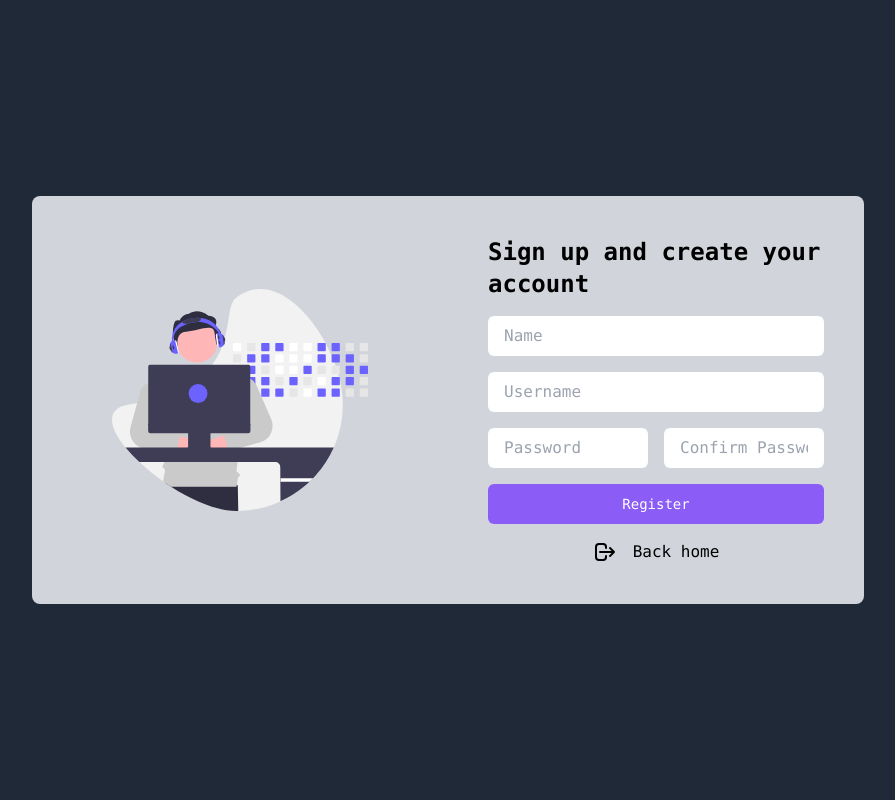
After one commit to eliezer-alves/pomopy, a Flask app: page /register in a window 1280 px wide. The commit adds this page. Shown: the whole page, without its empty margins (192-1087 px from the left). Run offline with Flask 2, Linux system fonts and the light colour scheme; style sheets or scripts are compiled from the project's sources.

Commit message:
feat(usuario): criando tela de cadastro de usuario

```diff
--- a/app.py
+++ b/app.py
@@ -37,6 +37,11 @@ def login():
     callback_url = request.args.get('callback_url') or ""
     return render_template("login.html", callback_url=callback_url)
 
+# _______________________________________________________________________________________
+@app.route("/register")
+def register():
+    return render_template("register.html")
+
 
 # _______________________________________________________________________________________
 @app.route("/auth", methods=['POST'])
--- a/templates/login.html
+++ b/templates/login.html
@@ -25,17 +25,16 @@
                 </ul>
             {% endif %}
         {% endwith %}
-        <!-- <img src="images/undraw/playful_cat_re_bxiu.svg" alt=""> -->
         <span class="font-bold text-2xl">Access your account</span>
         <form method="POST" action="/auth">
-          <div class="space-y-2">
+          <div class="space-y-3">
               <input type="hidden" name="callback_url" value="{{ callback_url }}">
               <input class="input-pomo-1" type="text" name="username" placeholder="Username" required>
               <input class="input-pomo-1" type="password" name="password" placeholder="Password" required>
               <button class="btn-pomo-1" type="submit">Login</button>
           </div>
         </form>
-        <a href="#" class="flex justify-around">
+        <a href="/register" class="flex justify-around">
           <svg xmlns="http://www.w3.org/2000/svg" class="h-6 w-6" fill="none" viewBox="0 0 24 24" stroke="currentColor">
             <path stroke-linecap="round" stroke-linejoin="round" stroke-width="2"
               d="M17 16l4-4m0 0l-4-4m4 4H7m6 4v1a3 3 0 01-3 3H6a3 3 0 01-3-3V7a3 3 0 013-3h4a3 3 0 013 3v1" />
--- /dev/null
+++ b/templates/register.html
@@ -0,0 +1,50 @@
+<!DOCTYPE html>
+<html lang="en">
+
+<style>
+
+</style>
+
+<head>
+  <meta charset="UTF-8">
+  <meta name="viewport" content="width=device-width, initial-scale=1.0">
+  <title>Beans Love Beers</title>
+  <link rel="stylesheet" href="{{url_for('static',filename='css/main.css')}}">
+</head>
+
+<body>
+  <div class="w-full h-screen p-4 flex justify-center items-center bg-gray-800">
+    <main class="w-full md:w-5/6 xl:w-4/6 h-9/10 flex items-center bg-gray-300 rounded-lg font-mono">
+
+      <div class="hidden sm:inline sm:w-1/3 md:w-1/2 p-10 md:p-20">
+        <img src="{{ url_for('static', filename='img/developer.svg') }}" alt="">
+      </div>
+
+      <div class="w-full sm:w-2/3 md:w-1/2 p-10 grid grid-cols-1 space-y-4">
+        <span class="font-bold text-2xl">Sign up and create your account</span>
+        <form method="POST" action="/auth" class="space-y-4">
+          <div class="grid grid-cols-1 gap-4">
+            <input class="input-pomo-1" type="text" name="name" placeholder="Name" required>
+            <input class="input-pomo-1" type="text" name="username" placeholder="Username" required>
+          </div>
+          <div class="grid grid-cols-2 gap-4">
+            <input class="input-pomo-1" type="password" name="password" placeholder="Password" required>
+            <input class="input-pomo-1" type="password" name="check_password" placeholder="Confirm Password" required>
+          </div>
+          <button class="btn-pomo-1" type="submit">Register</button>
+        </form>
+        <a href="/register" class="flex justify-center">
+          <svg xmlns="http://www.w3.org/2000/svg" class="h-6 w-6 mr-4" fill="none" viewBox="0 0 24 24" stroke="currentColor">
+            <path stroke-linecap="round" stroke-linejoin="round" stroke-width="2"
+              d="M17 16l4-4m0 0l-4-4m4 4H7m6 4v1a3 3 0 01-3 3H6a3 3 0 01-3-3V7a3 3 0 013-3h4a3 3 0 013 3v1" />
+          </svg>
+          <span>Back home</span>
+        </a>
+      </div>
+
+    </main>
+  </div>
+
+</body>
+
+</html>
```
Also changed, not shown: static/img/developer.svg (added), static/img/working.svg (added).
